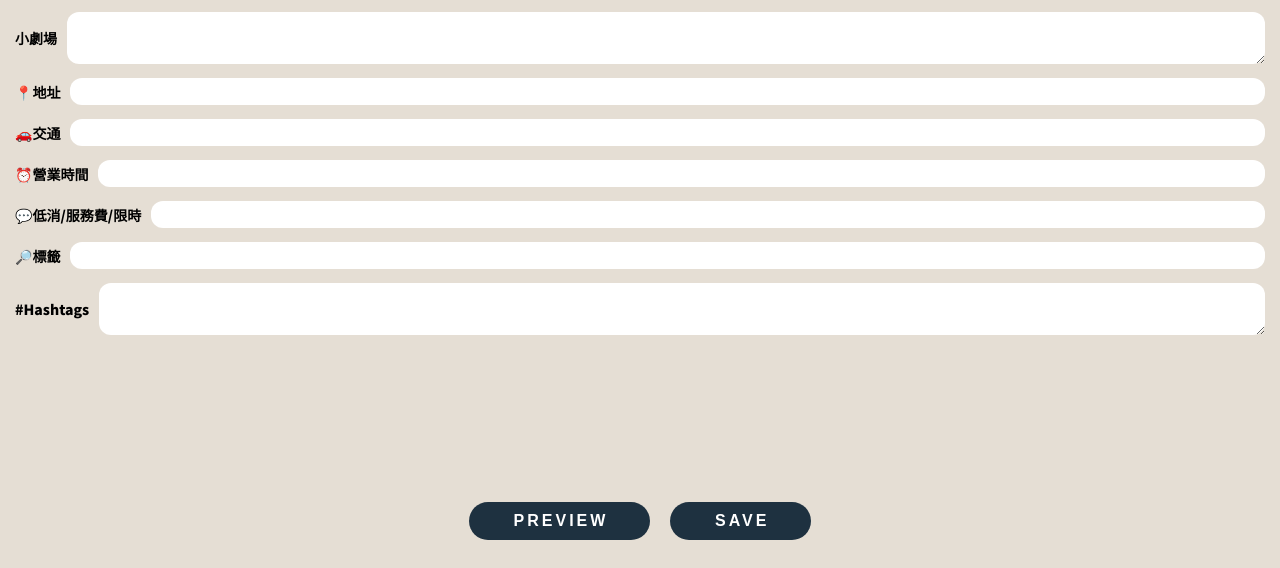
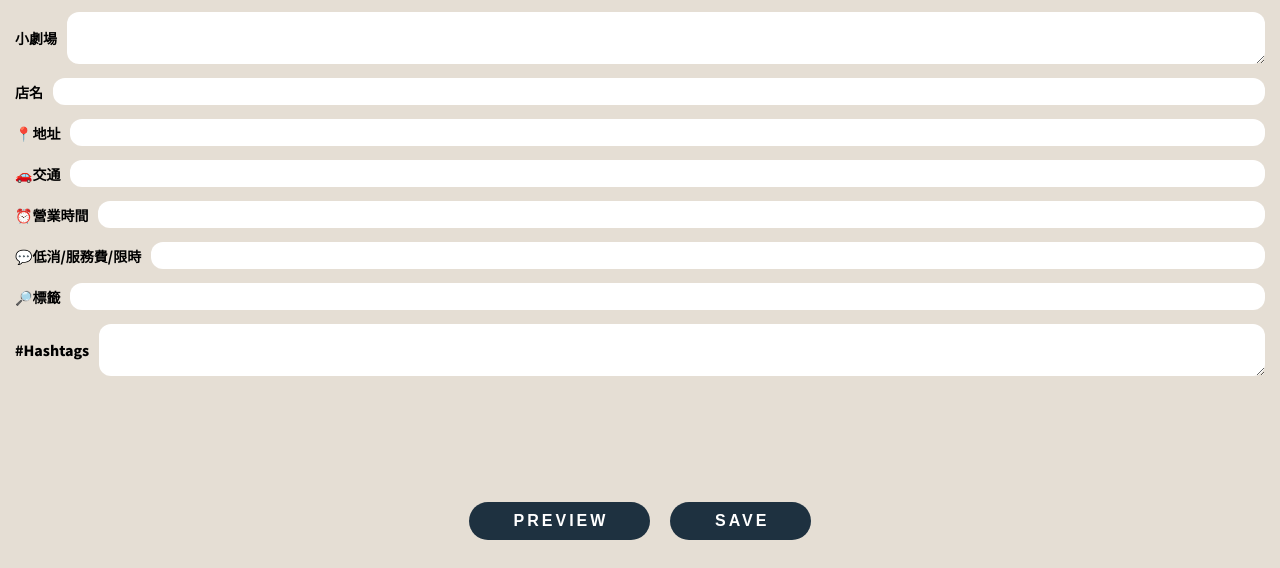
Before and after one commit to andy-techen/post-writer, a plain HTML site: page index.html in a window 1280 px wide. Both pictures are taken after a click on the button "open-modal". Shown: the part 232-800 px from the top of the page. Drawn offline with nearby package versions, Linux system fonts and the light colour scheme.

Commit message:
added forms

```diff
--- a/index.html
+++ b/index.html
@@ -50,6 +50,10 @@
                 <form class="input-group">
                     <label>小劇場</label>
                     <textarea name="dialogue"></textarea>
+                </form>
+                <form class="input-group">
+                    <label>店名</label>
+                    <input name="store-full" />
                 </form>
                 <form class="input-group">
                     <label>📍地址</label>
```
